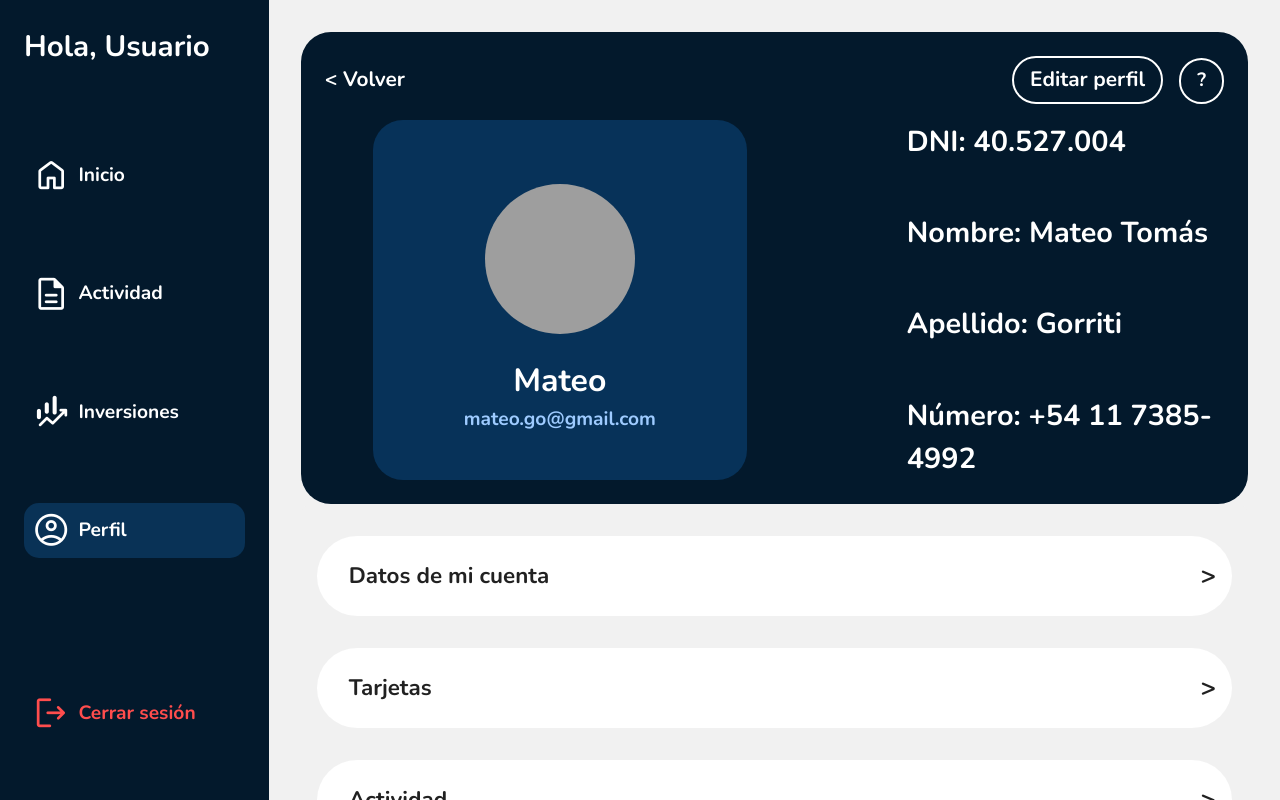
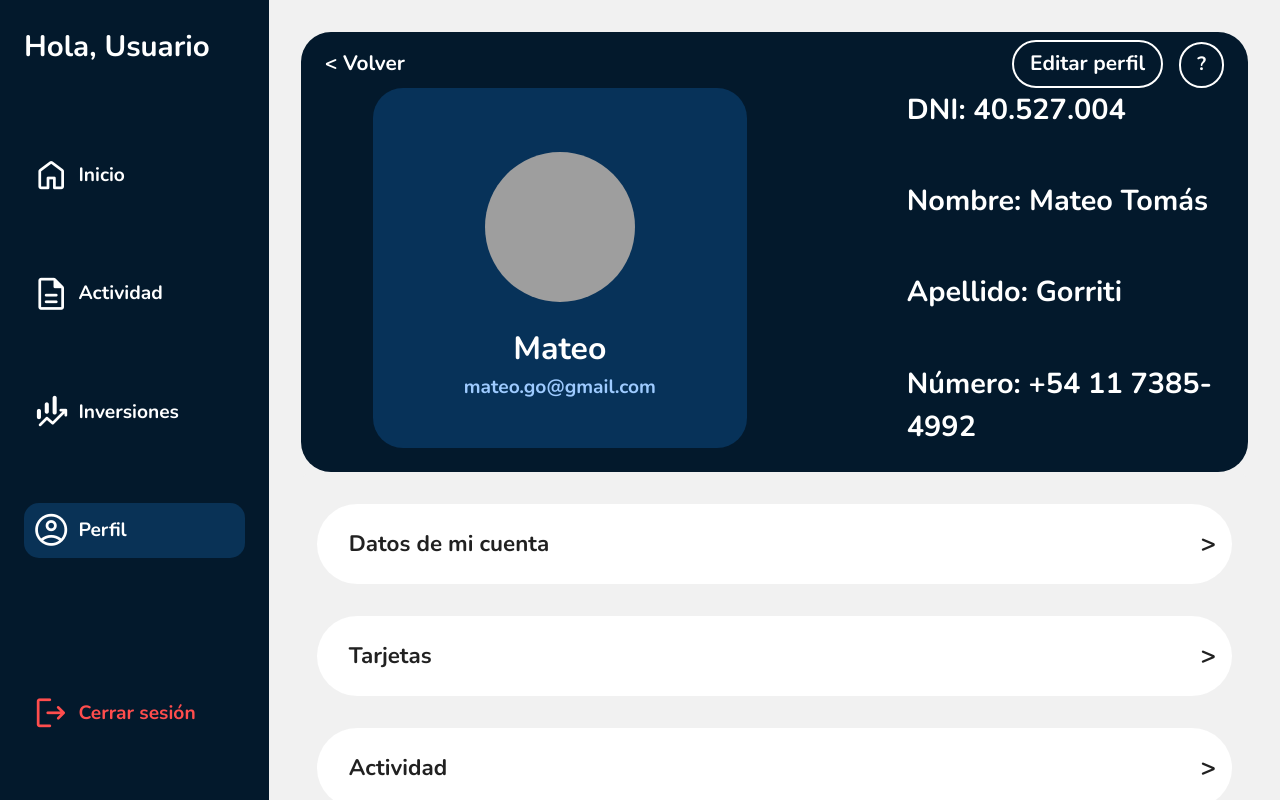
Before and after one commit to Lchiossone2004/TP_HCI, a Vue app in the folder tp-hci-g3/: page /ProfilePAGE in a window 1280 px wide. Shown: the top 800 px of the page. Built offline with nearby package versions, Linux system fonts and the light colour scheme; grey boxes are pictures that could not be loaded.

Commit message:
small change to ProfileInfo top-bar margins

```diff
--- a/tp-hci-g3/src/components/ProfileInfo.vue
+++ b/tp-hci-g3/src/components/ProfileInfo.vue
@@ -40,6 +40,7 @@
   flex-direction: column;
   box-sizing: border-box;
   min-height: 25rem;
+  padding-top: 0.5rem;
   /* transition: transform 0.2s ease, box-shadow 0.2s ease; */
 }
 
@@ -52,7 +53,7 @@
   display: flex;
   justify-content: space-between;
   align-items: center;
-  margin-bottom: 1rem;
+  margin-bottom: 0rem;
 }
 
 .back-btn{
```
